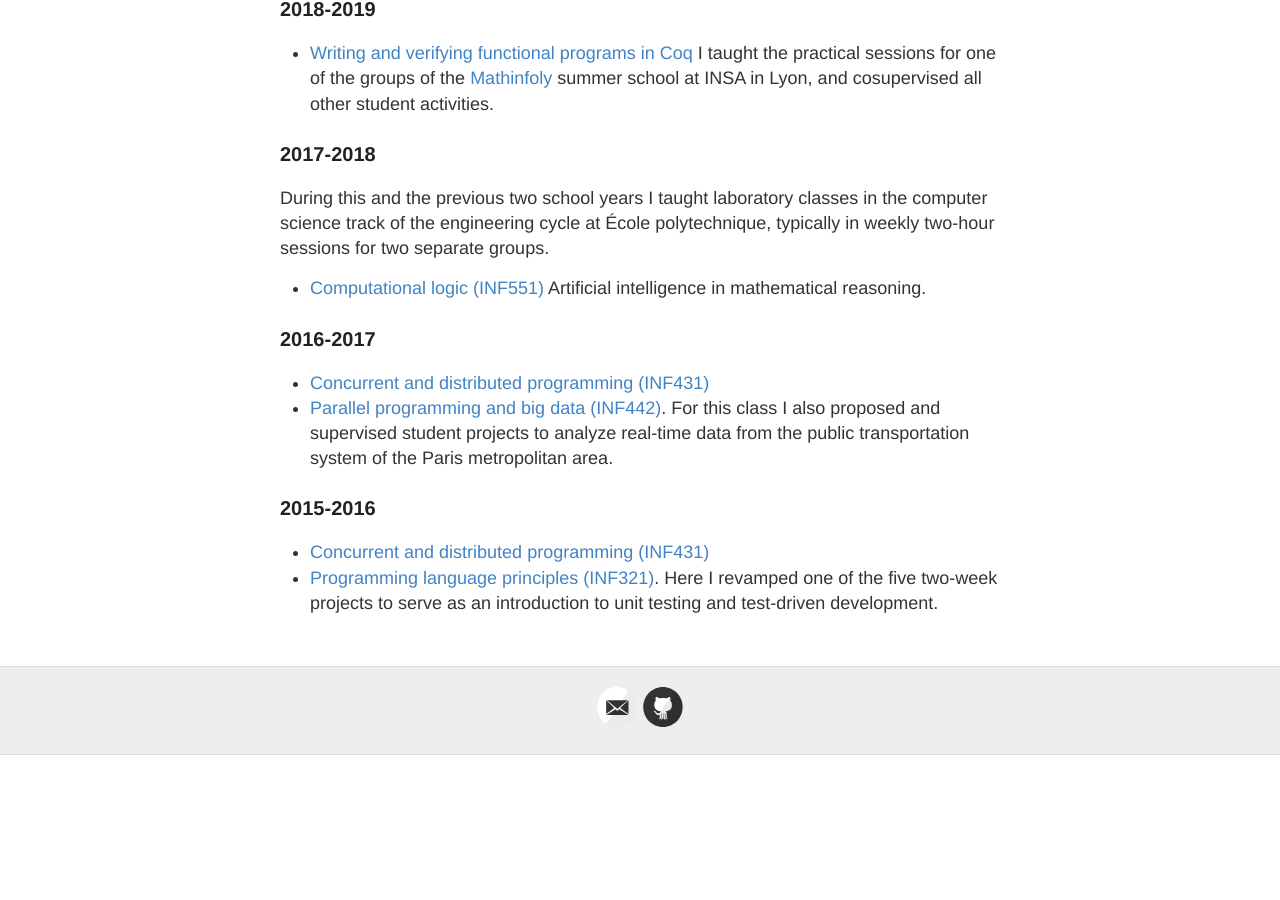
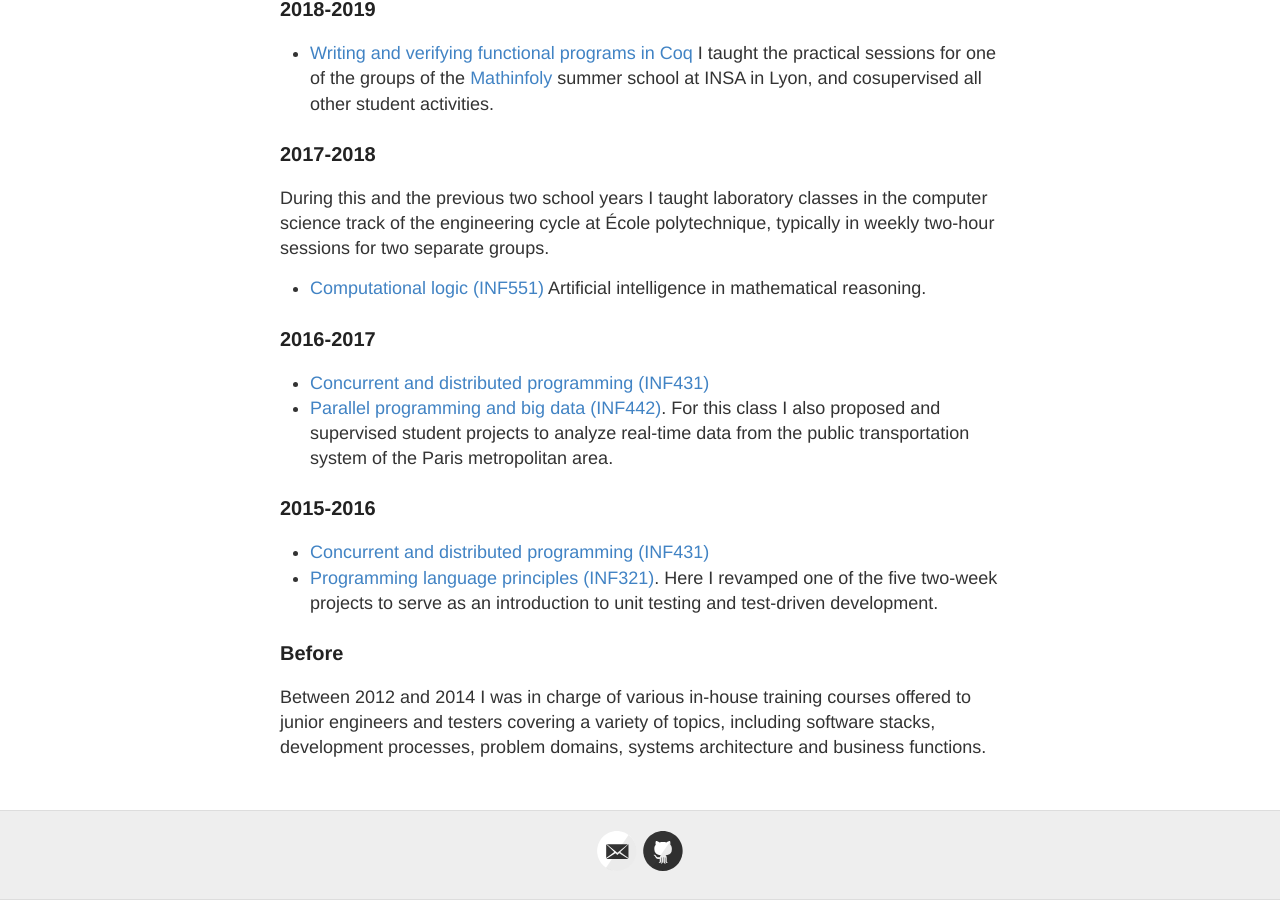
Before and after one commit to robblanco/robblanco.github.io, a Jekyll site: the page built from teaching.md, in a window 1280 px wide and 900 px high, scrolled down 671 px. Built offline with Jekyll 4.4.1, drawn with Linux system fonts in a browser that asks for light colours; before the commit the page ends 1426 px from its top, so only the background shows below that.

Commit message:
Complete teaching page

```diff
--- a/teaching.md
+++ b/teaching.md
@@ -54,3 +54,10 @@ typically in weekly two-hour sessions for two separate groups.
 * [Programming language principles (INF321)](https://moodle.polytechnique.fr/course/info.php?name=INF321-2015).
   Here I revamped one of the five two-week projects to serve as an introduction
   to unit testing and test-driven development.
+
+### Before
+
+Between 2012 and 2014 I was in charge of various in-house training courses
+offered to junior engineers and testers covering a variety of topics, including
+software stacks, development processes, problem domains, systems architecture
+and business functions.
```
